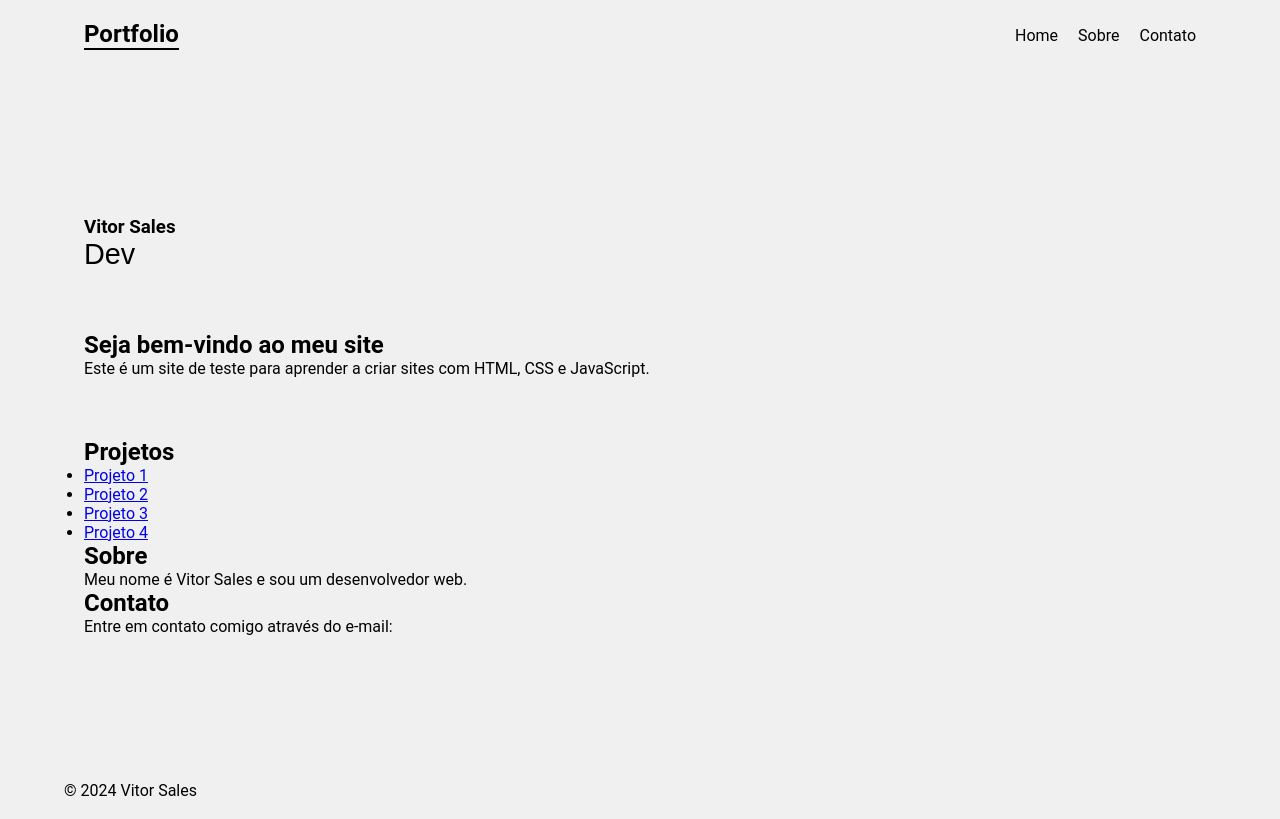
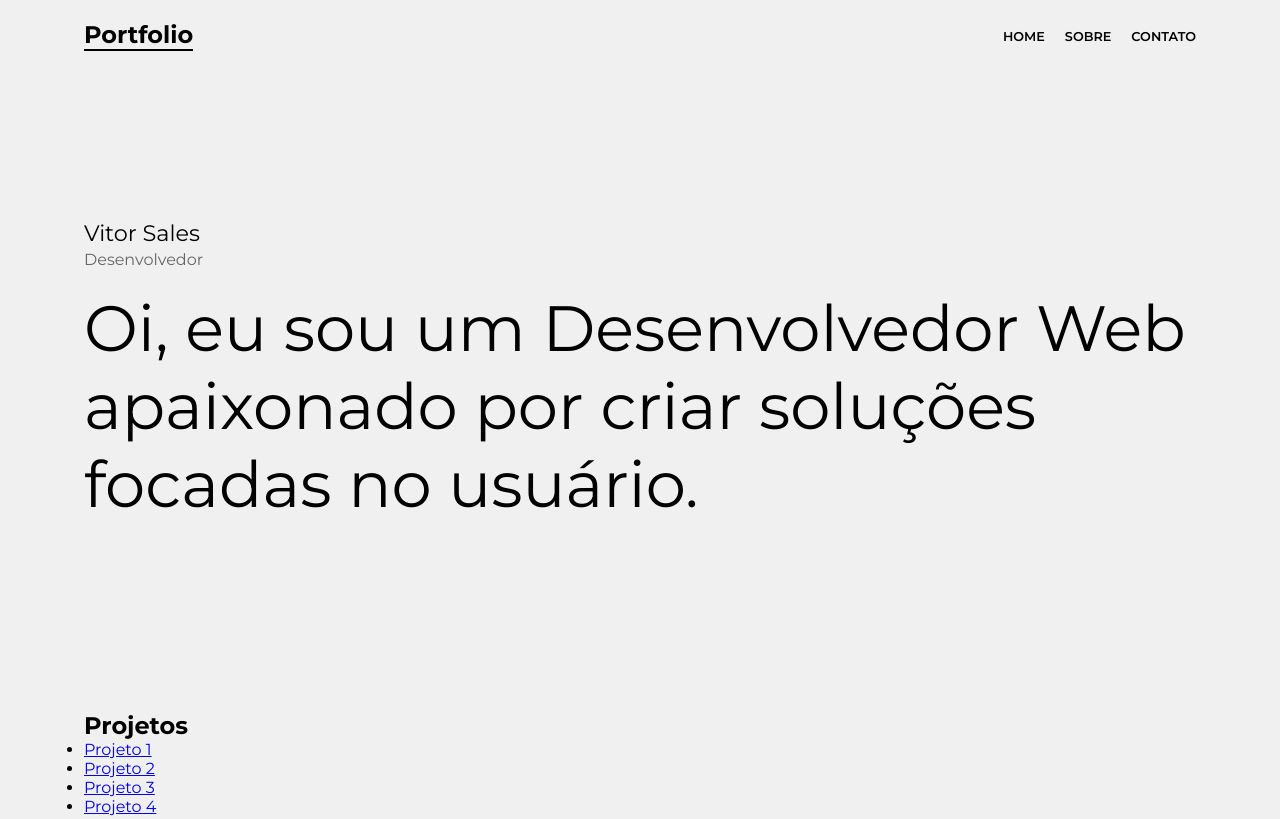
Before and after one commit to Vitor-Sales/Portfolio, a plain HTML site: page src/index.html in a window 1280 px wide. Shown: the top 819 px of the page. Drawn offline with Linux system fonts and the light colour scheme.

Commit message:
dev section

```diff
--- a/src/index.html
+++ b/src/index.html
@@ -11,20 +11,17 @@
     <h1>Portfolio</h1>
     <nav class="navbar">
       <ul>
-        <li><a href="#">Home</a></li>
-        <li><a href="#">Sobre</a></li>
-        <li><a href="#">Contato</a></li>
+        <li><a href="#">HOME</a></li>
+        <li><a href="#">SOBRE</a></li>
+        <li><a href="#">CONTATO</a></li>
       </ul>
     </nav>
   </header>
   <main class="main-container">
     <section>
-      <h3>Vitor Sales</h3>
-      <p  style="font-size: 1.8rem; font-family: Arial, sans-serif;">Dev <span id="text-typing" style="color: rgb(101, 101, 101)"></span> </p>
-    </section>
-    <section>
-      <h2>Seja bem-vindo ao meu site</h2>
-      <p>Este é um site de teste para aprender a criar sites com HTML, CSS e JavaScript.</p>
+      <h4 id="dev-name">Vitor Sales</h4>
+      <p id="profession">Desenvolvedor <span id="text-typing" ></span> </p>
+      <p id="introduction">Oi, eu sou um Desenvolvedor Web apaixonado por criar soluções focadas no usuário.</p>
     </section>
     <section>
       <h2>Projetos</h2>
--- a/src/style.css
+++ b/src/style.css
@@ -1,6 +1,15 @@
+@import url('https://fonts.googleapis.com/css2?family=Montserrat:ital,wght@0,100..900;1,100..900&display=swap');
+
 * {
   padding: 0;
   margin: 0;
+}
+
+:root {
+  --primary-color: #f0f0f0;
+  --font-collor: black;
+  --secondary-color: rgb(101, 101, 101);
+  --main-font: "Montserrat", serif;
 }
 
 body {
@@ -8,7 +17,7 @@ body {
   flex-direction: column;
   justify-content: space-between;
   margin: 0 auto;
-  font-family: 'Roboto', sans-serif;
+  font-family: var(--main-font);
   background-color: #f0f0f0;
   width: 90vw;
   height: 100vh;
@@ -37,6 +46,8 @@ body {
 
 .navbar ul li a {
   padding: 3px 0;
+  font-weight: 600;
+  font-size: .8rem;
   text-decoration: none;
   color: black;
   transition: color 0.8s ease, transform 0.8s ease;
@@ -55,3 +66,27 @@ body {
   gap: 60px;
   padding: 20px 20px;
 }
+
+.main-container section {
+  height: 70vh;
+  display: flex;
+  flex-direction: column;
+  justify-content: center;
+}
+
+#dev-name {
+  margin-bottom: 3px;
+  font-weight: 400;
+  font-size: 1.4rem;
+}
+
+#profession {
+  color: var(--secondary-color);
+  font-weight: 400;
+  margin-bottom: 20px;
+}
+
+#introduction {
+  font-weight: 400;
+  font-size: 4rem;
+}
```
